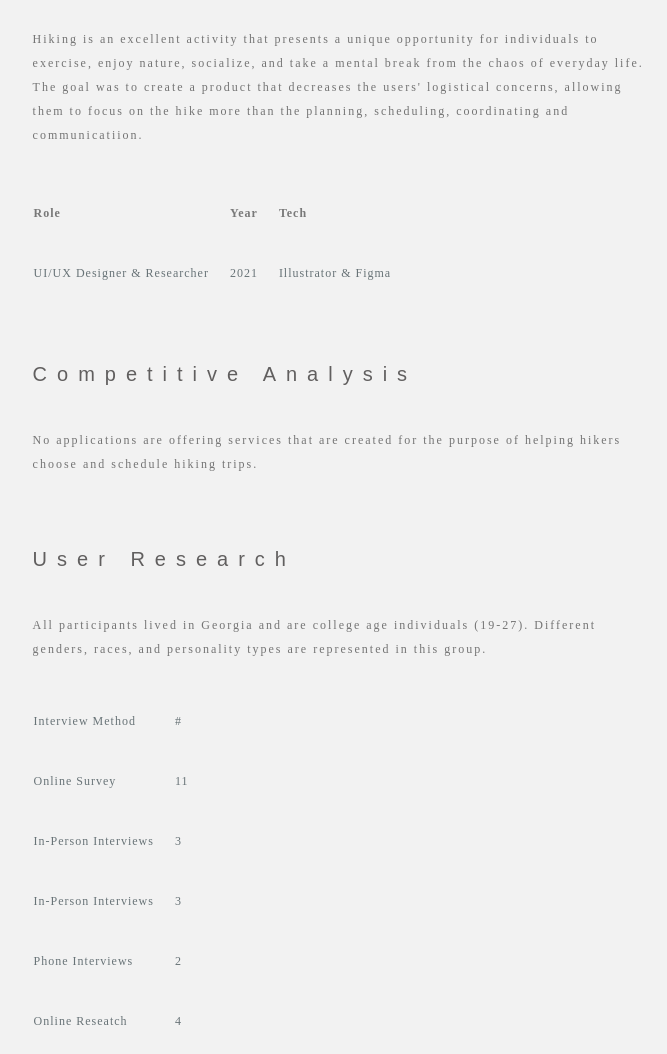
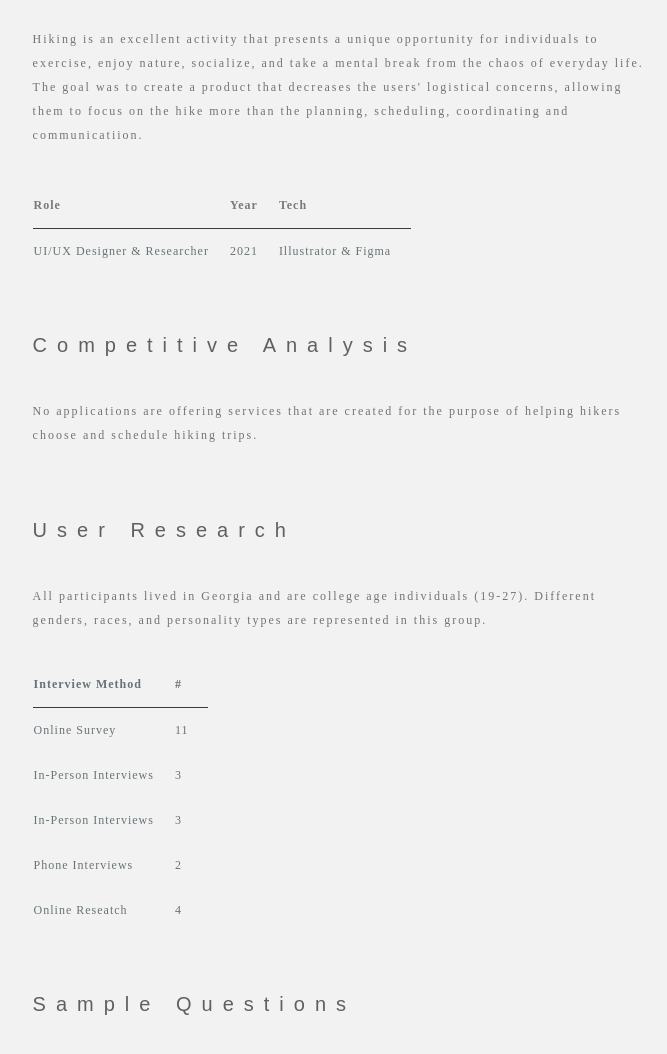
Before and after one commit to davinawooley/davinawooley.com, a plain HTML site: page root/html/herdHikes.html in a window 1280 px wide. Shown: the part 445-1499 px from the top of the page, without its empty margins (165-832 px from the left). Drawn offline with nearby package versions, Linux system fonts and the light colour scheme; a web font is replaced by a local one.

Commit message:
Copy and Style

```diff
--- a/root/css/hike.css
+++ b/root/css/hike.css
@@ -1479,7 +1479,7 @@ th,
 
     tr {
         padding: 15px;
-        line-height: 30px;
+        /* line-height: 30px; */
     }
 
     td {
@@ -1616,9 +1616,10 @@ th,
         border: 0;
         font-family: roboto-slab, serif;
         font-weight: 300;
-        /* border-style: solid;
-        border-bottom: 1px solid rgb(58, 58, 58); */
         font-size: 12px;
+    }
+    #tableHeaderLine{
+        border-bottom: 1px solid rgb(58, 58, 58);
     }
 
 @media (max-width: 500px){
--- a/root/html/herdHikes.html
+++ b/root/html/herdHikes.html
@@ -70,7 +70,7 @@
             </p>
         </div>
         <table>
-            <tr>
+            <tr id="tableHeaderLine">
                 <td id="topRow"><strong>Role</strong></td>
                 <td id="topRow"><strong>Year</strong></td>
                 <td id="topRow"><strong>Tech</strong></td>
@@ -112,9 +112,9 @@
   <br>
 
         <table>
-            <tr>
-                <th>Interview Method</th>
-                <td>#</td>
+            <tr id="tableHeaderLine">
+                <th><b>Interview Method</b></th>
+                <td><b>#</b></td>
             </tr>
             <tr>
                 <th>Online Survey</th>
```
